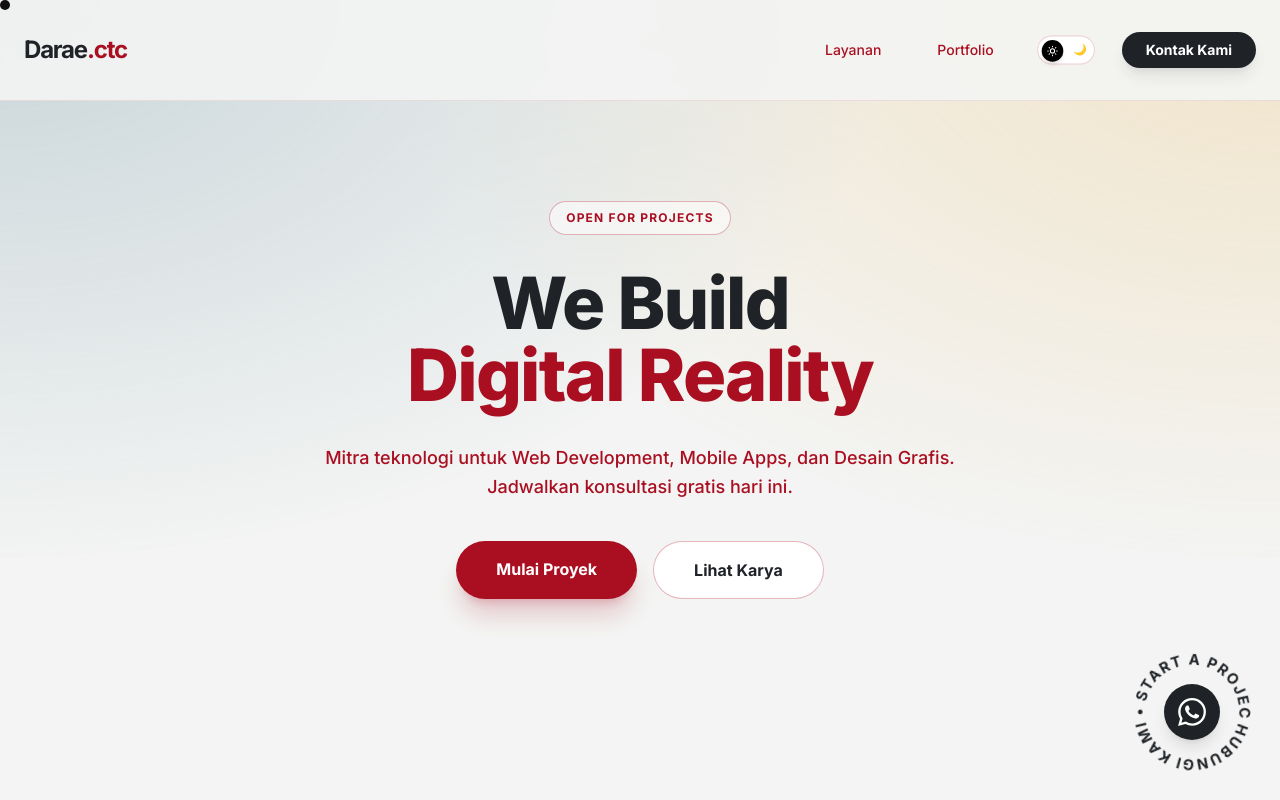
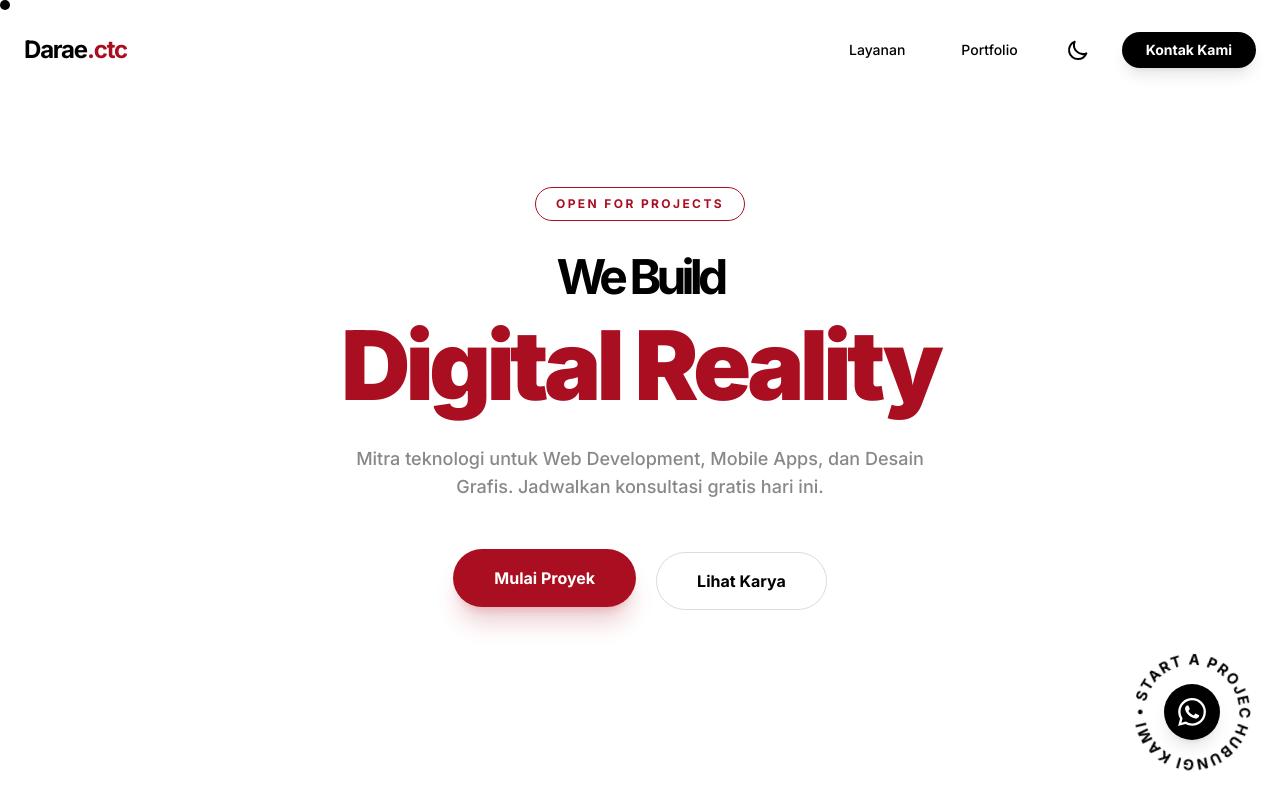
Before and after one commit to rifkyprataama/Darae.ctc, a Next.js app: page / in a window 1280 px wide. Shown: the top 800 px of the page. Built offline with nearby package versions, Linux system fonts and the light colour scheme.

Commit message:
Update navbar hero footer

```diff
--- a/src/components/Hero.tsx
+++ b/src/components/Hero.tsx
@@ -1,40 +1,68 @@
+'use client'
+import Magnetic from "./ui/Magnetic";
+
 export default function Hero() {
   return (
     <section className="relative flex flex-col items-center justify-center min-h-screen text-center px-4 overflow-hidden">
 
-      {/* --- BACKGROUND GRADIENT MESH (The "Clouds") --- */}
-      {/* Light Mode: Soft Blue & Pale Yellow */}
+      {/* Background Mesh */}
       <div className="absolute top-0 left-0 w-full h-full bg-mesh-light opacity-60 dark:opacity-0 transition-opacity duration-500 -z-10"></div>
-
-      {/* Dark Mode: Deep Blue accents */}
       <div className="absolute top-0 left-0 w-full h-full bg-mesh-dark opacity-0 dark:opacity-100 transition-opacity duration-500 -z-10"></div>
-      {/* ----------------------------------------------- */}
 
       {/* Badge Status */}
-      <div className="mb-8 px-4 py-2 rounded-full text-xs font-bold uppercase tracking-widest border border-darae-accent/30 bg-white/50 text-darae-accent dark:bg-black/20 dark:text-white backdrop-blur-sm">
+      <div className="mb-8 px-5 py-2 rounded-full text-[10px] md:text-xs font-bold uppercase tracking-[0.2em] border border-darae-accent text-darae-accent bg-transparent">
         Open for Projects
       </div>
 
       {/* Judul Utama */}
-      <h1 className="text-5xl md:text-7xl font-extrabold tracking-tight mb-8 text-darae-charcoal dark:text-white">
-        We Build <br />
+      {/* 'We Build' kita buat sedikit lebih tipis/kecil agar 'Digital Reality' lebih menonjol (Hierarki Visual) */}
+      <h1 className="text-5xl md:text-8xl font-black tracking-tighter mb-8 text-darae-charcoal dark:text-white leading-[0.9]">
+        <span className="block text-3xl md:text-5xl font-bold mb-2 md:mb-4 opacity-100">We Build</span>
         <span className="text-darae-accent">Digital Reality</span>
       </h1>
 
       {/* Deskripsi */}
-      <p className="text-darae-grey dark:text-gray-300 max-w-2xl text-lg mb-10 leading-relaxed font-medium">
+      <p className="text-darae-grey dark:text-gray-400 max-w-xl text-base md:text-lg mb-12 leading-relaxed font-medium">
         Mitra teknologi untuk Web Development, Mobile Apps, dan Desain Grafis.
         Jadwalkan konsultasi gratis hari ini.
       </p>
 
-      {/* Tombol CTA (Warna Terracotta) */}
-      <div className="flex flex-col md:flex-row gap-4">
-        <a href="#contact" className="px-10 py-4 bg-darae-accent text-white rounded-[2rem] font-bold hover:opacity-90 transition shadow-xl shadow-darae-accent/20">
-            Mulai Proyek
-        </a>
-        <a href="#portfolio" className="px-10 py-4 bg-white text-darae-charcoal border border-darae-grey/30 rounded-[2rem] font-bold hover:bg-gray-50 dark:bg-white/10 dark:text-white dark:hover:bg-white/20 transition">
-            Lihat Karya
-        </a>
+      {/* Tombol CTA */}
+      <div className="flex flex-col md:flex-row gap-5 items-center">
+
+        {/* TOMBOL 1: MULAI PROYEK (FIX WARNA HIJAU) */}
+        <Magnetic>
+            <a href="#contact" className="
+                relative overflow-hidden inline-block px-10 py-4 rounded-[2rem] font-bold
+
+                /* 1. TRANSISI: Pisahkan Transform (Halus) dan Colors (Cepat) */
+                transition-transform duration-500 ease-out transition-colors duration-100
+
+                /* 2. STATE AWAL: MERAH */
+                bg-darae-accent text-white shadow-xl shadow-darae-accent/20 border border-transparent
+
+                /* 3. STATE HOVER: HITAM PEKAT */
+                /* Karena duration-100, warna langsung jadi hitam sebelum sempat jadi hijau */
+                hover:bg-black hover:shadow-darae-charcoal/30 hover:scale-105
+
+                /* DARK MODE HOVER */
+                dark:hover:bg-white dark:hover:text-black
+            ">
+                Mulai Proyek
+            </a>
+        </Magnetic>
+
+        {/* TOMBOL 2: LIHAT KARYA */}
+        <Magnetic>
+            <a href="#portfolio" className="
+                inline-block px-10 py-4 rounded-[2rem] font-bold transition-all duration-300
+                bg-transparent text-darae-charcoal border border-darae-grey/30
+                hover:bg-white hover:border-transparent hover:shadow-lg
+                dark:text-white dark:border-white/20 dark:hover:bg-white dark:hover:text-black
+            ">
+                Lihat Karya
+            </a>
+        </Magnetic>
       </div>
     </section>
   );
--- a/src/components/Navbar.tsx
+++ b/src/components/Navbar.tsx
@@ -1,44 +1,82 @@
 'use client'
-import { useState } from 'react'
+import { useState, useEffect } from 'react' // Import useEffect
 import Link from "next/link";
 import ThemeToggle from "./ThemeToggle";
-import Magnetic from "./ui/Magnetic"; // <--- 1. IMPORT KOMPONEN MAGNETIC
+import Magnetic from "./ui/Magnetic";
 
 export default function Navbar() {
   const [isOpen, setIsOpen] = useState(false);
 
+  // --- LOGIKA SCROLL (HIDE/SHOW) ---
+  const [isVisible, setIsVisible] = useState(true);
+  const [lastScrollY, setLastScrollY] = useState(0);
+
+  useEffect(() => {
+    const handleScroll = () => {
+      const currentScrollY = window.scrollY;
+
+      // Jika scroll ke BAWAH lebih dari 50px, sembunyikan Navbar
+      if (currentScrollY > lastScrollY && currentScrollY > 50) {
+        setIsVisible(false);
+      } else {
+        // Jika scroll ke ATAS, munculkan Navbar
+        setIsVisible(true);
+      }
+      setLastScrollY(currentScrollY);
+    };
+
+    window.addEventListener("scroll", handleScroll);
+    return () => window.removeEventListener("scroll", handleScroll);
+  }, [lastScrollY]);
+  // ----------------------------------
+
   return (
-    <nav className="fixed top-0 w-full p-6 flex justify-between items-center z-50 transition-colors duration-300 bg-darae-light/90 dark:bg-darae-dark/90 backdrop-blur-sm border-b border-darae-grey/10">
+    <nav
+        className={`
+            fixed top-0 w-full p-6 flex justify-between items-center z-50
+            transition-all duration-500 ease-in-out border-b border-transparent
 
-      {/* LOGO (Biasanya logo tidak dimagnet, jadi biarkan saja) */}
+            /* KELAS UNTUK HILANG/MUNCUL */
+            ${isVisible ? 'translate-y-0' : '-translate-y-full'}
+
+            /* EFEK BACKGROUND: Transparan di paling atas, Blur saat di-scroll */
+            ${lastScrollY > 20 ? 'bg-darae-light/90 dark:bg-darae-dark/90 backdrop-blur-md border-darae-grey/10' : 'bg-transparent'}
+        `}
+    >
+
+      {/* LOGO */}
       <Link href="/" className="text-2xl font-bold tracking-tighter text-darae-charcoal dark:text-white relative z-50 transition-colors">
         Darae<span className="text-darae-accent">.ctc</span>
       </Link>
 
       {/* MENU DESKTOP */}
-      <div className="hidden md:flex items-center space-x-6 text-sm font-medium text-darae-grey dark:text-gray-300">
+      <div className="hidden md:flex items-center space-x-6 text-sm font-medium text-darae-charcoal dark:text-white">
 
-        {/* 2. BUNGKUS LINK DENGAN MAGNETIC */}
+        {/* Link 1: Layanan */}
         <Magnetic>
-            <a href="#services" className="hover:text-darae-accent transition block p-4"> {/* Tambahkan padding agar area magnet lebih luas */}
+            <a href="#services" className="transition-colors block p-4">
             Layanan
             </a>
         </Magnetic>
 
+        {/* Link 2: Portfolio */}
         <Magnetic>
-            <a href="#portfolio" className="hover:text-darae-accent transition block p-4">
+            <a href="#portfolio" className="transition-colors block p-4">
             Portfolio
             </a>
         </Magnetic>
 
-        {/* Theme Toggle biarkan statis atau bungkus juga kalau mau */}
-        <div className="scale-90">
-            <ThemeToggle />
-        </div>
+        {/* ICON TEMA (BARU) */}
+        {/* Dibungkus Magnetic agar ada efek magnet saat didekati */}
+        <Magnetic>
+            <div className="flex items-center justify-center">
+                <ThemeToggle />
+            </div>
+        </Magnetic>
 
-        {/* 3. TOMBOL KONTAK JUGA DIMAGNET AGAR KEREN */}
+        {/* Tombol Kontak */}
         <Magnetic>
-            <a href="#contact" className="bg-darae-charcoal text-white dark:bg-white dark:text-darae-charcoal px-6 py-2 rounded-[2rem] hover:opacity-80 transition font-bold shadow-lg shadow-darae-charcoal/10 inline-block">
+            <a href="#contact" className="bg-darae-charcoal text-white dark:bg-white dark:text-darae-charcoal px-6 py-2 rounded-[2rem] hover:scale-105 transition-transform font-bold shadow-lg shadow-darae-charcoal/10 inline-block">
             Kontak Kami
             </a>
         </Magnetic>
@@ -46,9 +84,8 @@ export default function Navbar() {
 
       {/* TOMBOL HAMBURGER (MOBILE) */}
       <div className="md:hidden z-50 flex items-center gap-4">
-        <div className="scale-75">
-             <ThemeToggle />
-        </div>
+        {/* Toggle juga ada di Mobile */}
+        <ThemeToggle />
 
         <button
           onClick={() => setIsOpen(!isOpen)}
@@ -70,21 +107,21 @@ export default function Navbar() {
         <div className="absolute top-0 left-0 w-full h-screen bg-darae-light dark:bg-darae-dark flex flex-col items-center justify-center space-y-8 md:hidden z-40 animate-fadeIn">
            <a
              href="#services"
-             className="text-2xl font-bold text-darae-charcoal dark:text-white hover:text-darae-accent transition"
+             className="text-2xl font-bold text-darae-charcoal dark:text-white transition-transform hover:scale-110"
              onClick={() => setIsOpen(false)}
            >
              Layanan
            </a>
            <a
              href="#portfolio"
-             className="text-2xl font-bold text-darae-charcoal dark:text-white hover:text-darae-accent transition"
+             className="text-2xl font-bold text-darae-charcoal dark:text-white transition-transform hover:scale-110"
              onClick={() => setIsOpen(false)}
            >
              Portfolio
            </a>
            <a
              href="#contact"
-             className="text-2xl font-bold bg-darae-charcoal text-white dark:bg-white dark:text-darae-charcoal px-8 py-3 rounded-[2rem] hover:opacity-80 transition shadow-xl"
+             className="text-2xl font-bold bg-darae-charcoal text-white dark:bg-white dark:text-darae-charcoal px-8 py-3 rounded-[2rem] hover:scale-105 transition-transform shadow-xl"
              onClick={() => setIsOpen(false)}
            >
              Kontak Kami
--- a/src/components/ThemeToggle.tsx
+++ b/src/components/ThemeToggle.tsx
@@ -1,12 +1,17 @@
 'use client'
 import { useTheme } from 'next-themes'
 import { useEffect, useState } from 'react'
+import { motion } from 'framer-motion' // Kita pakai motion agar ada animasi putar saat ganti
 
 export default function ThemeToggle() {
   const { setTheme, resolvedTheme } = useTheme()
   const [mounted, setMounted] = useState(false)
 
   useEffect(() => setMounted(true), [])
+
+  if (!mounted) {
+    return <div className="w-10 h-10" /> // Placeholder agar tidak layout shift
+  }
 
   const toggleTheme = () => {
     setTheme(resolvedTheme === 'dark' ? 'light' : 'dark')
@@ -16,54 +21,32 @@ export default function ThemeToggle() {
     <button
       onClick={toggleTheme}
       aria-label="Toggle Dark Mode"
-      type="button"
       className="
-        relative w-16 h-8 rounded-full p-1 transition-colors duration-300 focus:outline-none
-        border border-darae-grey/20 dark:border-white/10
-        /* WARNA WADAH: Sesuaikan dengan palette */
-        bg-white dark:bg-black/30
+        w-10 h-10 flex items-center justify-center rounded-full transition-colors duration-300
+        hover:bg-darae-grey/10 dark:hover:bg-white/10
+        text-darae-charcoal dark:text-white
       "
     >
-      {/* ---------------------------------------------------------------
-          IKON BACKGROUND (YANG DIAM)
-          Hanya muncul ketika tombol sedang menjauh
-      --------------------------------------------------------------- */}
-
-      {/* Ikon Matahari Abu (Kiri) - Muncul HANYA saat Dark Mode (Tombol ada di kanan) */}
-      <div className="absolute left-2 top-1.5 hidden dark:block text-gray-500 text-xs">
-        ☀️
-      </div>
-
-      {/* Ikon Bulan Abu (Kanan) - Muncul HANYA saat Light Mode (Tombol ada di kiri) */}
-      <div className="absolute right-2 top-1.5 block dark:hidden text-gray-400 text-xs">
-        🌙
-      </div>
-
-
-      {/* ---------------------------------------------------------------
-          TOMBOL BULAT (THUMB) BERGERAK
-      --------------------------------------------------------------- */}
-      <div
-        className="
-          w-6 h-6 rounded-full shadow-md transform transition-transform duration-300 flex items-center justify-center
-          /* WARNA TOMBOL: Hitam saat Light, Putih saat Dark */
-          bg-black dark:bg-white
-          /* POSISI: Kiri (0) saat Light, Kanan (8) saat Dark */
-          translate-x-0 dark:translate-x-8
-        "
+      {/* Animasi Rotasi saat ikon berubah */}
+      <motion.div
+        key={resolvedTheme} // Kunci ini memicu animasi ulang saat tema berubah
+        initial={{ rotate: -90, scale: 0 }}
+        animate={{ rotate: 0, scale: 1 }}
+        exit={{ rotate: 90, scale: 0 }}
+        transition={{ duration: 0.2 }}
       >
-        {/* IKON DI DALAM TOMBOL (YANG AKTIF) */}
-
-        {/* Ikon Matahari Putih (Muncul saat Light Mode) */}
-        <svg className="w-3.5 h-3.5 text-white dark:hidden" fill="none" viewBox="0 0 24 24" stroke="currentColor">
-          <path strokeLinecap="round" strokeLinejoin="round" strokeWidth={2} d="M12 3v1m0 16v1m9-9h-1M4 12H3m15.364 6.364l-.707-.707M6.343 6.343l-.707-.707m12.728 0l-.707.707M6.343 17.657l-.707.707M16 12a4 4 0 11-8 0 4 4 0 018 0z" />
-        </svg>
-
-        {/* Ikon Bulan Hitam (Muncul saat Dark Mode) */}
-        <svg className="w-3.5 h-3.5 text-black hidden dark:block" fill="none" viewBox="0 0 24 24" stroke="currentColor">
-          <path strokeLinecap="round" strokeLinejoin="round" strokeWidth={2} d="M20.354 15.354A9 9 0 018.646 3.646 9.003 9.003 0 0012 21a9.003 9.003 0 008.354-5.646z" />
-        </svg>
-      </div>
+        {resolvedTheme === 'dark' ? (
+          // IKON MATAHARI (Muncul saat Dark Mode -> untuk switch ke Light)
+          <svg className="w-6 h-6" fill="none" viewBox="0 0 24 24" stroke="currentColor">
+            <path strokeLinecap="round" strokeLinejoin="round" strokeWidth={2} d="M12 3v1m0 16v1m9-9h-1M4 12H3m15.364 6.364l-.707-.707M6.343 6.343l-.707-.707m12.728 0l-.707.707M6.343 17.657l-.707.707M16 12a4 4 0 11-8 0 4 4 0 018 0z" />
+          </svg>
+        ) : (
+          // IKON BULAN (Muncul saat Light Mode -> untuk switch ke Dark)
+          <svg className="w-6 h-6" fill="none" viewBox="0 0 24 24" stroke="currentColor">
+            <path strokeLinecap="round" strokeLinejoin="round" strokeWidth={2} d="M20.354 15.354A9 9 0 018.646 3.646 9.003 9.003 0 0012 21a9.003 9.003 0 008.354-5.646z" />
+          </svg>
+        )}
+      </motion.div>
     </button>
   )
 }
--- a/src/components/ui/StickyCursor.tsx
+++ b/src/components/ui/StickyCursor.tsx
@@ -7,8 +7,8 @@ export default function StickyCursor() {
   const { isHovered } = useCursor();
 
   // UKURAN:
-  // - Default: 10px (Kecil seperti titik pulpen)
-  // - Hover: 30px (Membesar sedikit)
+  // - Default: 10px (Kecil)
+  // - Hover: 30px (Besar)
   const cursorSize = isHovered ? 30 : 10;
 
   const mouse = {
@@ -16,8 +16,6 @@ export default function StickyCursor() {
     y: useMotionValue(0)
   }
 
-  // FISIKA GERAKAN:
-  // Mass 0.5 membuat gerakan agak 'telat' dan smooth seperti Cuberto
   const smoothOptions = { damping: 20, stiffness: 300, mass: 0.5 }
 
   const smoothMouse = {
@@ -49,14 +47,19 @@ export default function StickyCursor() {
         height: cursorSize
       }}
       transition={{ type: "spring", stiffness: 300, damping: 20 }}
-      className="
+      className={`
         fixed pointer-events-none z-[9999] rounded-full
 
-        /* KUNCI PERBAIKAN: */
-        /* Gunakan 'bg-white' SAJA (Jangan diubah jadi black saat light mode) */
-        /* mix-blend-difference akan otomatis membuatnya jadi Hitam di background Terang */
-        bg-white mix-blend-difference
-      "
+        ${isHovered
+            // STATE 1: INTERAKTIF (Tombol/Link)
+            // Pakai Mix-Blend-Difference (Efek Inversi Warna Keren)
+            ? 'bg-white mix-blend-difference'
+
+            // STATE 2: TEKS BIASA (Judul/Paragraf)
+            // Pakai Solid Color (Hitam/Putih) agar warna teks asli TIDAK berubah (misal: Merah tetap Merah)
+            : 'bg-black dark:bg-white'
+        }
+      `}
     />
   )
 }
--- a/tailwind.config.ts
+++ b/tailwind.config.ts
@@ -10,24 +10,26 @@ const config: Config = {
   theme: {
     extend: {
       colors: {
-        // PALETTE DARAE.CTC
+        // PALETTE DARAE.CTC (UPDATED: CUBERTO STYLE)
         darae: {
-          light: '#F3F4F3',      // Background Light (Off-white)
-          dark: '#1f2327',       // Background Dark (Deep Blue/Night)
-          charcoal: '#1f2327',   // Teks Utama (Dark Charcoal)
-          accent: '#aa0f21',     // Tombol/Highlight (Terracotta)
-          grey: '#aa0f21',       // Border/Secondary Text
-          softBlue: '#ADC1C8',   // Gradasi 1
-          paleYellow: '#F0D9AD', // Gradasi 2
+          light: '#FFFFFF',    // GANTI: Pure White (Putih Bersih)
+          dark: '#000000',     // GANTI: Pure Black (Hitam Pekat)
+          charcoal: '#000000', // GANTI: Pure Black (Teks Utama di Light Mode)
+          accent: '#aa0f21',   // TETAP: Terracotta (Sesuai branding Anda)
+          grey: '#888888',     // PERBAIKAN: Sebelumnya merah (#aa0f21), saya ubah jadi Abu-abu asli
+
+          // Warna gradasi (bisa dihapus jika ingin 100% clean, tapi dibiarkan dulu tidak masalah)
+          // softBlue: '#ADC1C8',
+          // paleYellow: '#F0D9AD',
         }
       },
       backgroundImage: {
-        // KITA BUAT GRADIENT MESH DISINI
-        'mesh-light': "radial-gradient(at 0% 0%, #ADC1C8 0px, transparent 50%), radial-gradient(at 100% 0%, #F0D9AD 0px, transparent 50%)",
-        'mesh-dark': "radial-gradient(at 0% 0%, #1a2a3a 0px, transparent 50%), radial-gradient(at 100% 0%, #2E455A 0px, transparent 50%)",
+        // Gradient Mesh disesuaikan agar lebih halus/subtle di background hitam/putih
+        // 'mesh-light': "radial-gradient(at 0% 0%, #ADC1C8 0px, transparent 50%), radial-gradient(at 100% 0%, #F0D9AD 0px, transparent 50%)",
+        // 'mesh-dark': "radial-gradient(at 0% 0%, #111111 0px, transparent 50%), radial-gradient(at 100% 0%, #222222 0px, transparent 50%)",
       },
       animation: {
-        'spin-slow': 'spin 12s linear infinite', // Putaran sangat pelan (12 detik)
+        'spin-slow': 'spin 12s linear infinite',
       },
     },
   },
```
Also changed, not shown: src/components/Footer.tsx (+26 -22 lines), src/components/Services.tsx (+11 -7 lines).
